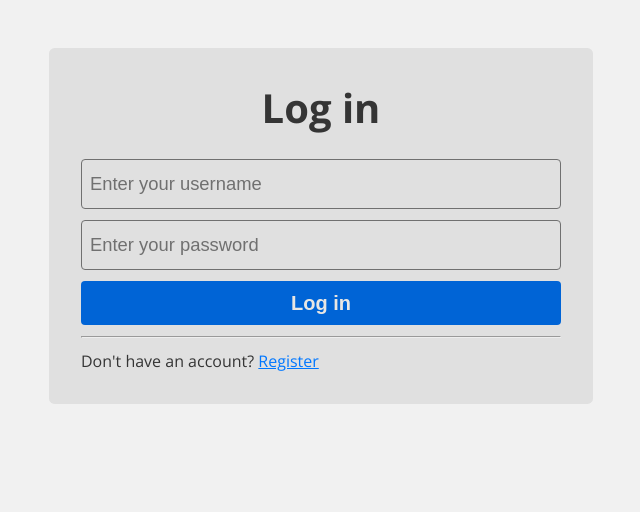
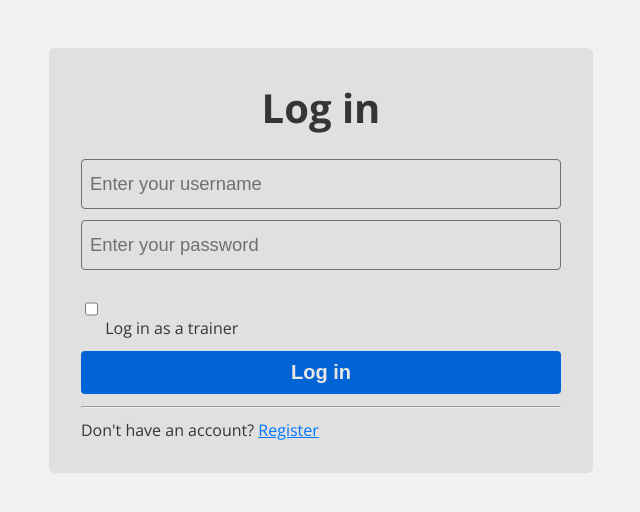
Before and after one commit to Gaspard-Savoureux/TrackRun, a SvelteKit app in the folder frontend/: page /login in a window 1280 px wide. Shown: the top 512 px of the page, without its empty margins (319-959 px from the left). Built offline with nearby package versions, Linux system fonts and the light colour scheme; no server answers.

Commit message:
Add trainer option to login

```diff
--- a/frontend/src/routes/login/+page.server.ts
+++ b/frontend/src/routes/login/+page.server.ts
@@ -7,6 +7,7 @@ export const actions: object = {
     const data = await request.formData();
     const username = data.get('username');
     const password = data.get('password');
+    const isTrainer = data.get('isTrainer') === 'on'; // checkbox
 
     if (!username) return fail(400, {
       success: false,
@@ -20,7 +21,7 @@ export const actions: object = {
       username,
     });
 
-    const res = await fetch(`${API_URL}/auth`, {
+    const res = await fetch(isTrainer ? `${API_URL}/auth/trainer` : `${API_URL}/auth`, {
       method: 'POST',
       headers: { 'Content-Type': 'application/json' },
       body: JSON.stringify({ username, password }),
@@ -54,7 +55,7 @@ export const actions: object = {
       if (next) {
         redirect(302, `/${next.slice(1)}`);
       }
-      redirect(302, '/');
+      redirect(302, isTrainer ? '/trainer' : '/');
     }
 
     return fail(500, {
--- a/frontend/src/routes/login/+page.svelte
+++ b/frontend/src/routes/login/+page.svelte
@@ -29,6 +29,10 @@
         value={form?.username ?? ''}
       />
       <input type="password" placeholder="Enter your password" name="password" />
+      <label>
+        <input type="checkbox" name="isTrainer" />
+        Log in as a trainer
+      </label>
       <button type="submit">Log in</button>
       <hr />
       <span>
```
